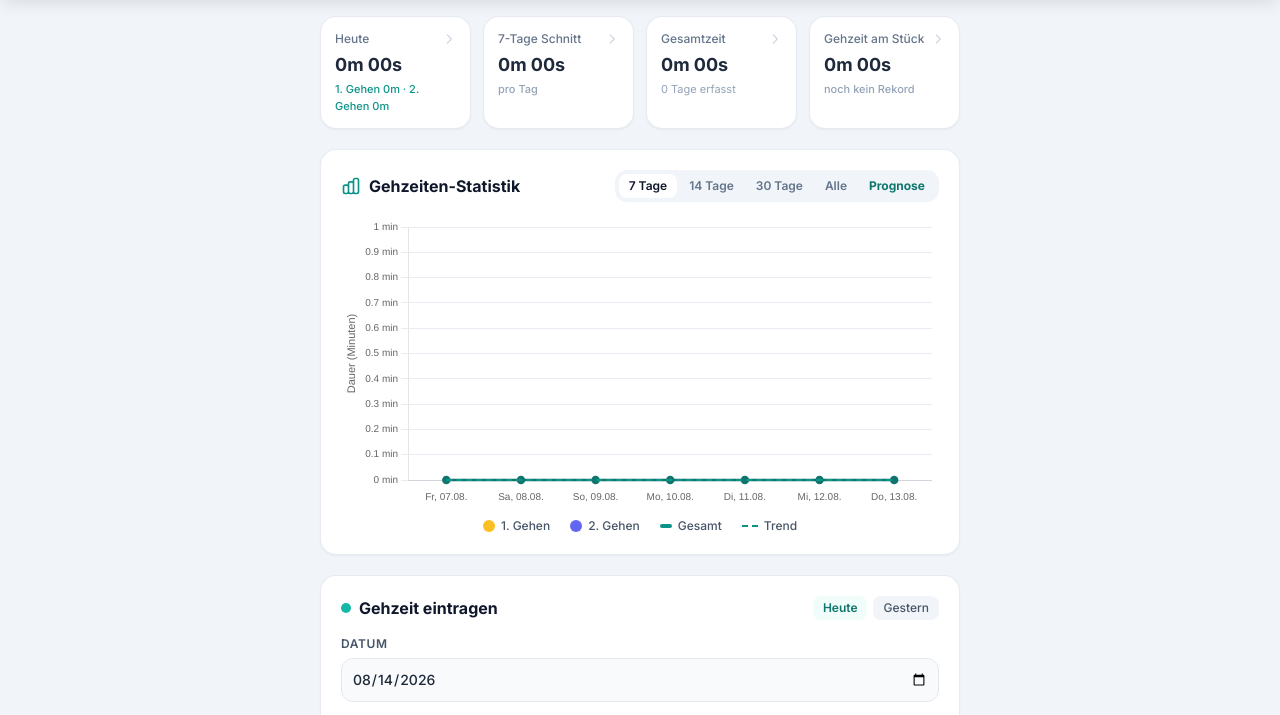
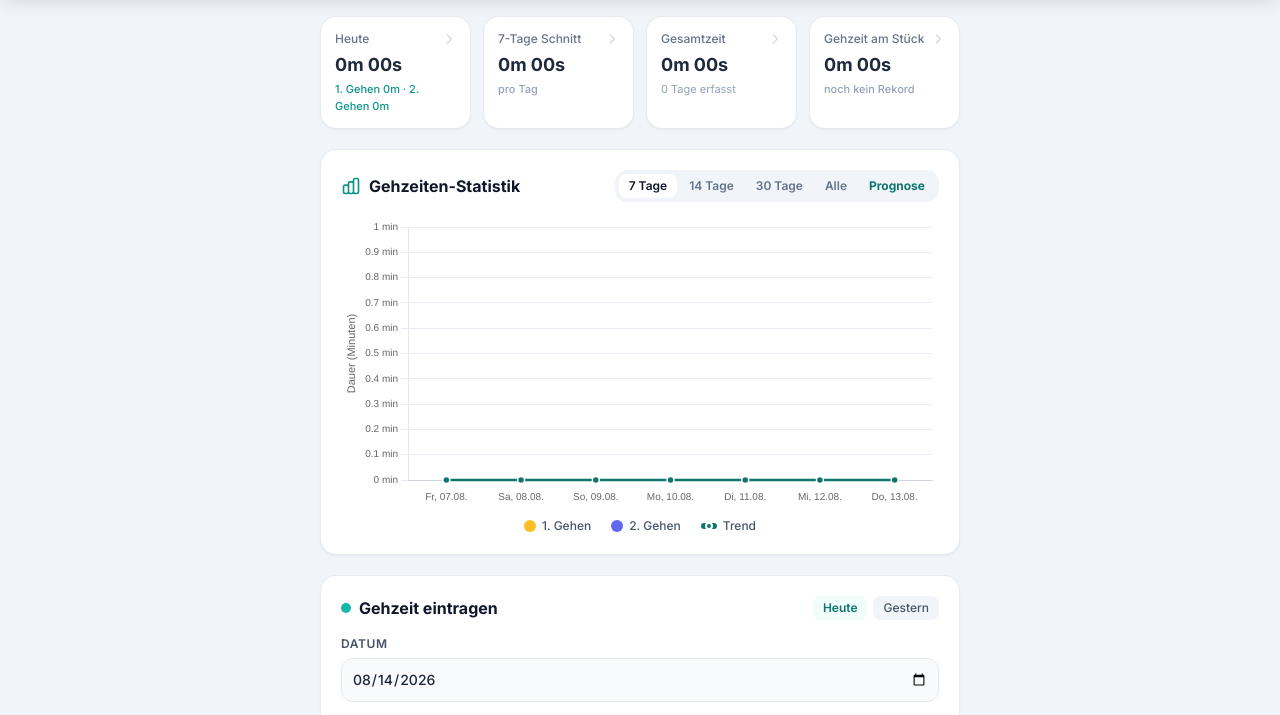
Before and after one commit to bene-s-dev/Walker, a website: page index.html in a window 1280 px wide. Shown: the part 80-795 px from the top of the page. Drawn offline with nearby package versions, Linux system fonts and the light colour scheme.

Commit message:
refactor: consolidate chart trend lines and enable stacked bar sessions with aggregate tooltips

```diff
--- a/index.html
+++ b/index.html
@@ -374,11 +374,9 @@
                         <span>2. Gehen</span>
                     </div>
                     <div class="flex items-center gap-1.5">
-                        <span class="w-3 h-1 rounded bg-teal-600 inline-block"></span>
-                        <span>Gesamt</span>
-                    </div>
-                    <div class="flex items-center gap-1.5">
-                        <span class="w-4 h-0 border-t-2 border-dashed border-teal-600 inline-block"></span>
+                        <span class="w-4 h-1.5 rounded-full bg-teal-700 inline-block relative flex items-center justify-center">
+                            <span class="w-2 h-2 rounded-full bg-teal-700 border-2 border-white absolute"></span>
+                        </span>
                         <span>Trend</span>
                     </div>
                 </div>
@@ -1465,29 +1463,19 @@
                     datasets: [
                         {
                             type: 'line',
-                            label: 'Gesamt (min)',
-                            data: totalMinutes,
+                            label: 'Trend (min)',
+                            data: trendMinutes,
                             borderColor: '#0f766e',
                             backgroundColor: '#0f766e',
                             borderWidth: filtered.length > 50 ? 2 : 2.5,
-                            pointRadius: filtered.length > 40 ? 0 : (filtered.length > 20 ? 1 : 3),
-                            pointHoverRadius: 5,
-                            tension: 0.25,
-                            order: 1
-                        },
-                        {
-                            type: 'line',
-                            label: 'Trend',
-                            data: trendMinutes,
-                            borderColor: '#0d9488',
-                            backgroundColor: 'transparent',
-                            borderWidth: 2,
-                            borderDash: [6, 4],
-                            pointRadius: 0,
-                            pointHoverRadius: 4,
+                            pointRadius: filtered.length > 40 ? 0 : (filtered.length > 20 ? 2 : 3.5),
+                            pointHoverRadius: 5.5,
+                            pointBackgroundColor: '#0f766e',
+                            pointBorderColor: '#ffffff',
+                            pointBorderWidth: 1.5,
                             tension: 0.35,
                             fill: false,
-                            order: 0
+                            order: 1
                         },
                         {
                             type: 'bar',
@@ -1497,7 +1485,8 @@
                             borderColor: '#f59e0b',
                             borderWidth: filtered.length > 40 ? 0.5 : 1,
                             borderRadius: filtered.length > 40 ? 2 : 4,
-                            order: 2
+                            order: 2,
+                            stack: 'sessions'
                         },
                         {
                             type: 'bar',
@@ -1507,7 +1496,8 @@
                             borderColor: '#6366f1',
                             borderWidth: filtered.length > 40 ? 0.5 : 1,
                             borderRadius: filtered.length > 40 ? 2 : 4,
-                            order: 3
+                            order: 3,
+                            stack: 'sessions'
                         }
                     ]
                 },
@@ -1538,13 +1528,28 @@
                                     const item = filtered[context.dataIndex];
                                     const progSuffix = (item && item.isForecast) ? ' (Prognose)' : '';
                                     return ` ${context.dataset.label}: ${formatted}${progSuffix}`;
+                                },
+                                footer: function (tooltipItems) {
+                                    let total = 0;
+                                    tooltipItems.forEach(item => {
+                                        if (item.dataset.type === 'bar') {
+                                            total += (item.raw || 0);
+                                        }
+                                    });
+                                    if (total > 0 && tooltipItems.filter(i => i.dataset.type === 'bar').length > 1) {
+                                        const totalSec = Math.round(total * 60);
+                                        const min = Math.floor(totalSec / 60);
+                                        const sec = totalSec % 60;
+                                        return ` Gesamt: ${min}m ${String(sec).padStart(2, '0')}s`;
+                                    }
+                                    return '';
                                 }
                             }
                         }
                     },
                     scales: {
                         x: {
-                            stacked: false,
+                            stacked: true,
                             grid: { display: false },
                             ticks: {
                                 font: { size: 10 },
```
